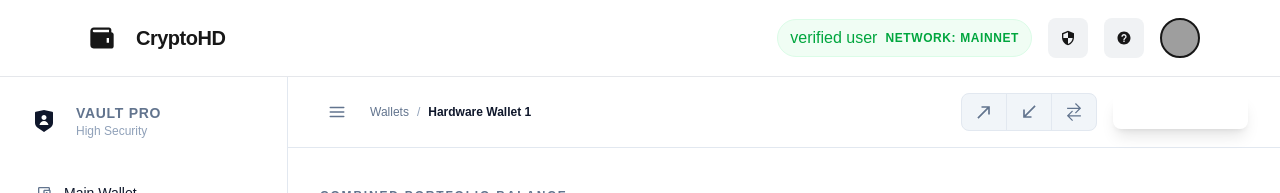
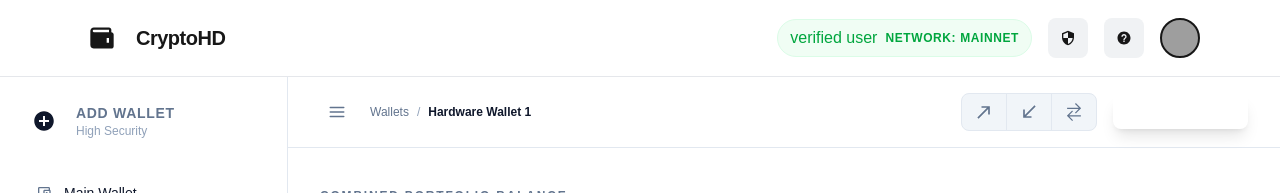
Before and after one commit to bEluga0000/crypto-wallet, a Next.js app: page /portfolio in a window 1280 px wide. Shown: the top 193 px of the page. Built offline with nearby package versions, Linux system fonts and the light colour scheme; grey boxes are pictures that could not be loaded.

Commit message:
feat: introduce add account button

```diff
--- a/src/components/ui/portfolio/sideBar.tsx
+++ b/src/components/ui/portfolio/sideBar.tsx
@@ -1,4 +1,5 @@
 import { ACCOUNT_TYPES, AccountTypeKey } from "@/constants/accountTypes"
+import { IoMdAddCircle } from "react-icons/io";
 import { MdLayers, MdMemory } from "react-icons/md";
 import { RiShieldUserFill } from "react-icons/ri"
 
@@ -18,15 +19,15 @@ type SidebarProps = {
     >
       <div className="p-6">
         {/* Header */}
-          <div className="mb-8 flex items-center gap-3">
+        <div className="mb-8 flex items-center gap-3 cursor-pointer">
           <div className="rounded-lg bg-primary/10 p-2">
-              <RiShieldUserFill className="text-2xl text-primary" />
+            <IoMdAddCircle className="text-2xl text-primary" />
           </div>
 
           {isOpen && (
             <div className="transition-opacity duration-200">
               <h1 className="text-sm font-bold uppercase tracking-wider text-slate-500">
-                  Vault Pro
+                Add Wallet
               </h1>
               <p className="text-xs text-slate-400">High Security</p>
             </div>
```
Lines whose indentation alone changed are shown as unchanged.
